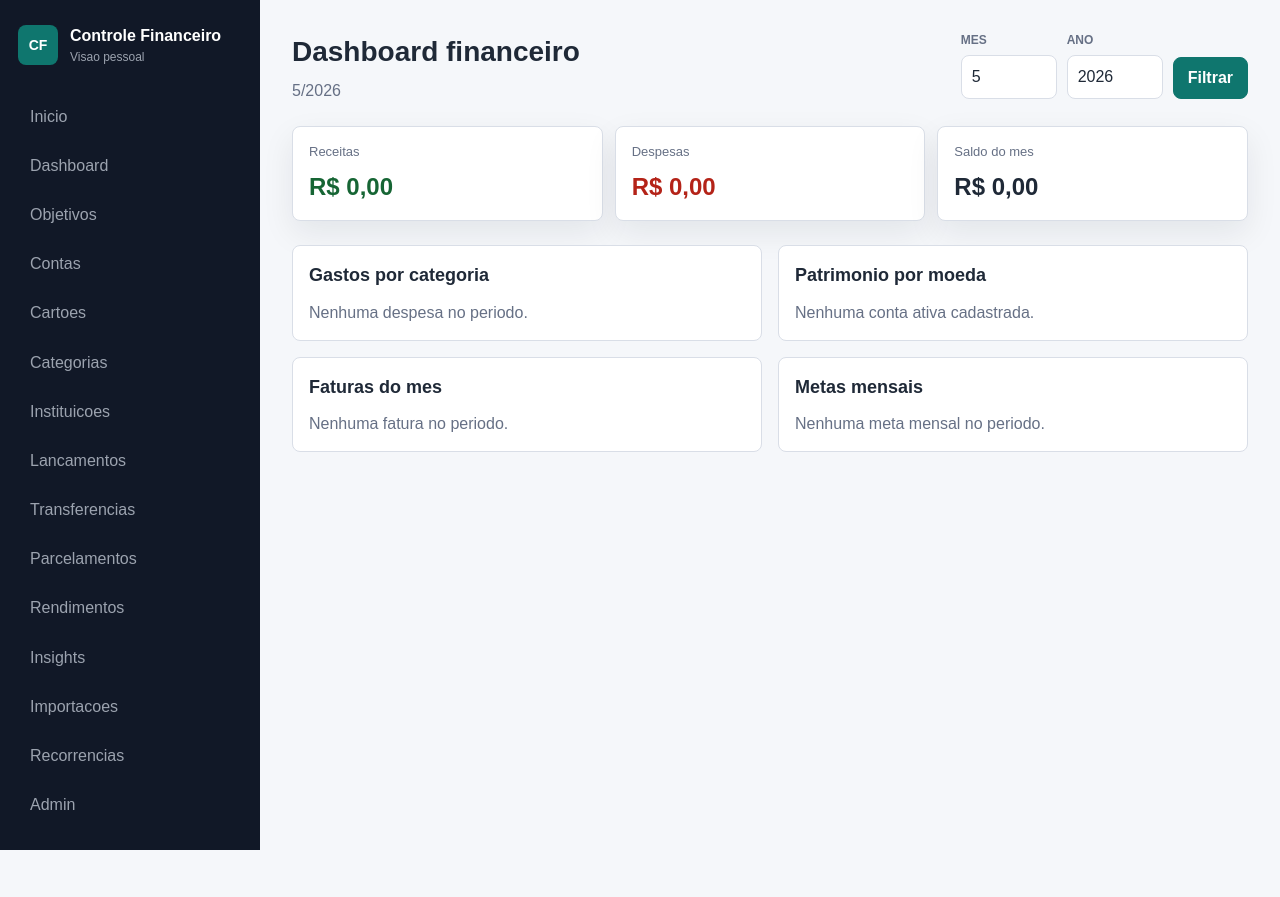
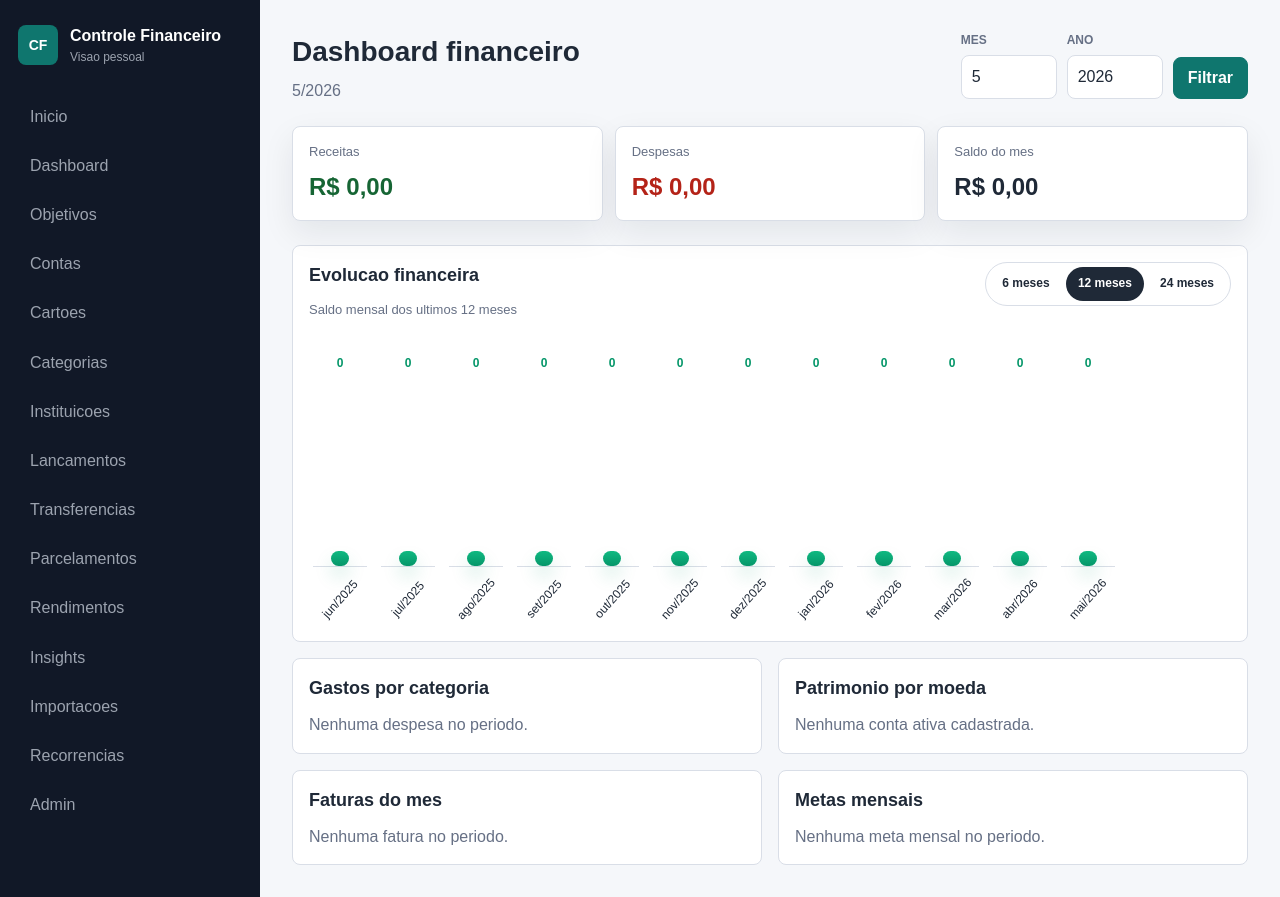
Before and after one commit to Lucassribeiro9/controle-financeiro, a Django app: page /reports/month/ in a window 1280 px wide. Before the commit the page ends 850 px from the top, so only its background shows below. Run offline with Django 5.2, Linux system fonts and the light colour scheme; data that the repository does not hold is empty.

Commit message:
feat: adiciona visualizacao em graficos no dashboard (#55)
* feat: add views e rotas para o dashboard

* Merge branch 'main' into feat/monthly-dashboard

* feat: add visualizacao em graficos

* fix: integra dashboard visual ao layout base

* fix: integra dashboard visual ao layout base

```diff
--- a/reports/templates/reports/monthly_dashboard.html
+++ b/reports/templates/reports/monthly_dashboard.html
@@ -3,13 +3,14 @@
 {% block title %}Dashboard financeiro - {{ month }}/{{ year }}{% endblock %}
 
 {% block content %}
-    <header class="page-header">
+    <header class="page-header dashboard-header">
         <div>
             <h1>Dashboard financeiro</h1>
             <p class="muted">{{ month }}/{{ year }}</p>
         </div>
 
         <form class="period-form" method="get" action="{% url 'reports:monthly-dashboard-page' %}">
+            <input name="range" type="hidden" value="{{ range_months }}">
             <label>
                 <span>Mes</span>
                 <input name="month" type="number" min="1" max="12" value="{{ month }}" required>
@@ -22,7 +23,7 @@
         </form>
     </header>
 
-    <div class="summary-grid" aria-label="Resumo financeiro do mes">
+    <div class="summary-grid dashboard-summary" aria-label="Resumo financeiro do mes">
         <div class="metric-card">
             <span>Receitas</span>
             <strong class="income">R$ {{ income_total }}</strong>
@@ -37,17 +38,60 @@
         </div>
     </div>
 
+    <section class="panel chart-panel">
+        <div class="panel-title-row">
+            <div>
+                <h2>Evolucao financeira</h2>
+                <p class="muted">Saldo mensal dos ultimos {{ range_months }} meses</p>
+            </div>
+
+            <div class="segment-control" aria-label="Intervalo do grafico">
+                <a class="{% if range_months == 6 %}active{% endif %}" href="{% url 'reports:monthly-dashboard-page' %}?month={{ month }}&year={{ year }}&range=6">6 meses</a>
+                <a class="{% if range_months == 12 %}active{% endif %}" href="{% url 'reports:monthly-dashboard-page' %}?month={{ month }}&year={{ year }}&range=12">12 meses</a>
+                <a class="{% if range_months == 24 %}active{% endif %}" href="{% url 'reports:monthly-dashboard-page' %}?month={{ month }}&year={{ year }}&range=24">24 meses</a>
+            </div>
+        </div>
+
+        <div class="cashflow-chart" aria-label="Grafico de evolucao financeira mensal">
+            {% for point in cashflow_series %}
+                <div class="chart-column">
+                    <span class="chart-value{% if point.is_negative %} is-negative{% endif %}">{{ point.value_label }}</span>
+                    <span class="chart-bar-wrap">
+                        <span
+                            class="chart-bar{% if point.is_negative %} is-negative{% endif %}"
+                            style="--bar-height: {{ point.bar_height }}%;"
+                            title="{{ point.label }}: R$ {{ point.balance }}"
+                        ></span>
+                    </span>
+                    <span class="chart-label">{{ point.label }}</span>
+                </div>
+            {% endfor %}
+        </div>
+    </section>
+
     <div class="dashboard-grid">
-        <section class="panel">
+        <section class="panel composition-panel">
             <h2>Gastos por categoria</h2>
-            {% if category_expenses %}
+            {% if category_expense_share %}
+                <div class="composition-list">
+                    {% for item in category_expense_share %}
+                        <div class="composition-item">
+                            <span
+                                class="donut-meter"
+                                style="--share: {{ item.percentage }}%; --share-color: {{ item.color }};"
+                                aria-label="{{ item.category_name }} representa {{ item.percentage }}% das despesas"
+                            >
+                                <span>{{ item.percentage }}%</span>
+                            </span>
+                            <span class="composition-copy">
+                                <span>{{ item.category_name }}</span>
+                                <strong>R$ {{ item.total_amount }}</strong>
+                            </span>
+                        </div>
+                    {% endfor %}
+                </div>
+            {% elif category_expenses %}
                 <table class="data-table">
-                    <thead>
-                        <tr>
-                            <th>Categoria</th>
-                            <th>Total</th>
-                        </tr>
-                    </thead>
                     <tbody>
                         {% for item in category_expenses %}
                             <tr>
--- a/reports/views.py
+++ b/reports/views.py
@@ -16,6 +16,15 @@ def _get_period_from_request(request: HttpRequest) -> tuple[int, int]:
     return year, month
 
 
+def _get_range_from_request(request: HttpRequest) -> int:
+    """Extrai o intervalo do grafico da query string."""
+
+    try:
+        return int(request.GET.get("range") or 12)
+    except ValueError:
+        return 12
+
+
 def _render_monthly_dashboard(
     request: HttpRequest,
     *,
@@ -24,7 +33,12 @@ def _render_monthly_dashboard(
 ) -> HttpResponse:
     """Renderiza o dashboard mensal para o periodo informado."""
 
-    context = get_monthly_dashboard(year=year, month=month)
+    range_months = _get_range_from_request(request)
+    context = get_monthly_dashboard(
+        year=year,
+        month=month,
+        range_months=range_months,
+    )
     return render(request, "reports/monthly_dashboard.html", context)
 
 
--- a/static/css/app.css
+++ b/static/css/app.css
@@ -186,6 +186,167 @@ h2 {
 
 .panel h2 {
     margin-bottom: 12px;
+}
+
+.chart-panel {
+    margin-bottom: 16px;
+    overflow: hidden;
+}
+
+.panel-title-row {
+    align-items: start;
+    display: flex;
+    gap: 16px;
+    justify-content: space-between;
+    margin-bottom: 14px;
+}
+
+.panel-title-row .muted {
+    font-size: 13px;
+}
+
+.segment-control {
+    align-items: center;
+    border: 1px solid var(--line);
+    border-radius: 999px;
+    display: inline-flex;
+    gap: 4px;
+    padding: 4px;
+}
+
+.segment-control a {
+    border-radius: 999px;
+    color: var(--text);
+    display: inline-flex;
+    font-size: 12px;
+    font-weight: 700;
+    justify-content: center;
+    min-width: 72px;
+    padding: 8px 12px;
+}
+
+.segment-control a.active {
+    background: var(--text);
+    color: #ffffff;
+}
+
+.cashflow-chart {
+    align-items: end;
+    display: flex;
+    gap: 14px;
+    min-height: 292px;
+    overflow-x: auto;
+    padding: 8px 4px 4px;
+}
+
+.chart-column {
+    align-items: center;
+    display: grid;
+    flex: 0 0 54px;
+    grid-template-rows: 28px 190px 54px;
+    justify-items: center;
+    min-width: 54px;
+}
+
+.chart-value {
+    color: #059669;
+    font-size: 12px;
+    font-weight: 700;
+    line-height: 1.1;
+    white-space: nowrap;
+}
+
+.chart-value.is-negative {
+    color: var(--expense);
+}
+
+.chart-bar-wrap {
+    align-items: end;
+    border-bottom: 1px solid var(--line);
+    display: flex;
+    height: 190px;
+    justify-content: center;
+    width: 100%;
+}
+
+.chart-bar {
+    background: linear-gradient(180deg, #10b981 0%, #059669 100%);
+    border-radius: 999px;
+    box-shadow: 0 10px 18px rgba(5, 150, 105, 0.18);
+    display: block;
+    height: var(--bar-height);
+    min-height: 10px;
+    width: 18px;
+}
+
+.chart-bar.is-negative {
+    background: linear-gradient(180deg, #ef4444 0%, #b42318 100%);
+    box-shadow: 0 10px 18px rgba(180, 35, 24, 0.16);
+}
+
+.chart-label {
+    color: var(--text);
+    font-size: 12px;
+    line-height: 1;
+    margin-top: 10px;
+    transform: rotate(-48deg);
+    transform-origin: center;
+    white-space: nowrap;
+}
+
+.composition-list {
+    display: grid;
+    gap: 18px 20px;
+    grid-template-columns: repeat(2, minmax(0, 1fr));
+}
+
+.composition-item {
+    align-items: center;
+    display: flex;
+    gap: 14px;
+    min-width: 0;
+}
+
+.donut-meter {
+    align-items: center;
+    background: conic-gradient(var(--share-color) var(--share), #d9dee7 0);
+    border-radius: 50%;
+    display: inline-flex;
+    flex: 0 0 52px;
+    height: 52px;
+    justify-content: center;
+    position: relative;
+    width: 52px;
+}
+
+.donut-meter::before {
+    background: var(--surface);
+    border-radius: 50%;
+    content: "";
+    inset: 7px;
+    position: absolute;
+}
+
+.donut-meter span {
+    color: var(--text);
+    font-size: 13px;
+    font-weight: 700;
+    position: relative;
+}
+
+.composition-copy {
+    display: grid;
+    gap: 3px;
+    min-width: 0;
+}
+
+.composition-copy span {
+    color: var(--muted);
+    font-size: 13px;
+}
+
+.composition-copy strong {
+    font-size: 16px;
 }
 
 .data-table {
@@ -489,8 +650,23 @@ h2 {
     .summary-grid,
     .dashboard-grid,
     .shortcut-grid,
-    .detail-list {
+    .detail-list,
+    .composition-list {
         grid-template-columns: 1fr;
+    }
+
+    .panel-title-row {
+        display: grid;
+    }
+
+    .segment-control {
+        display: flex;
+        width: 100%;
+    }
+
+    .segment-control a {
+        flex: 1;
+        min-width: 0;
     }
 
     .action-row,
```
Also changed, not shown: reports/selectors.py (+220 -4 lines), reports/tests/test_selectors.py (+83 -0 lines), reports/tests/test_views.py (+12 -0 lines).
